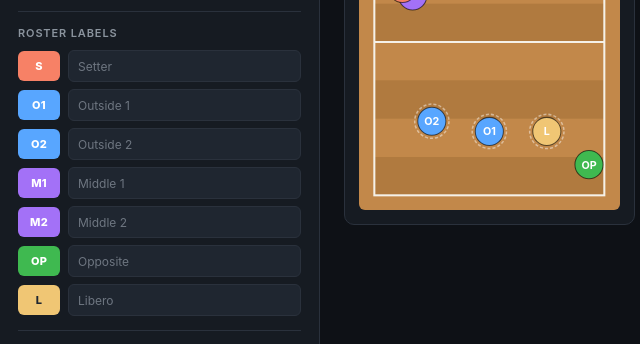
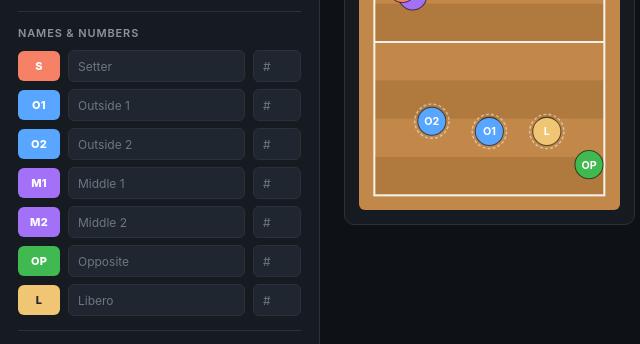
Before and after one commit to timbergeron/sr, a plain HTML site: page index.html in a window 1280 px wide. Shown: the part 456-800 px from the top of the page, 0-640 px from the left. Drawn offline with nearby package versions, Linux system fonts and the light colour scheme.

Commit message:
Preserve full player names and separate jersey numbers in shared setups

```diff
--- a/app.js
+++ b/app.js
@@ -13,6 +13,7 @@ const state = {
   passerCount: 3,
   passers: new Set(['L', 'O1', 'O2']), // canonical position ids ('L' for libero)
   playerLabels: {},
+  playerNumbers: {},
   showHints: true,
   showBackrowMAsL: true,
   showSpotNumbers: false,
@@ -44,6 +45,11 @@ function cleanedPlayerLabels() {
   return labels;
 }
 
+function cleanedPlayerNumbers() {
+  return Object.fromEntries(Object.entries(state.playerNumbers)
+    .filter(([id, number]) => SR.ROLES[id] && /^[0-9]{1,2}$/.test(number)));
+}
+
 function roundCoord(value) {
   return Math.round(value * 1000) / 1000;
 }
@@ -69,7 +75,8 @@ function buildSharePayload() {
       backrowMAsL: state.showBackrowMAsL,
       spotNumbers: state.showSpotNumbers
     },
-    positions: currentPositionPayload()
+    positions: currentPositionPayload(),
+    ...(Object.keys(cleanedPlayerNumbers()).length ? {numbers: cleanedPlayerNumbers()} : {})
   };
 }
 
@@ -176,7 +183,14 @@ function loadSharedStateFromUrl() {
     state.playerLabels = {};
     if (payload.labels && typeof payload.labels === 'object') {
       for (const [id, value] of Object.entries(payload.labels)) {
-        if (SR.ROLES[id]) state.playerLabels[id] = String(value).slice(0, 10);
+        if (SR.ROLES[id]) state.playerLabels[id] = Array.from(String(value)).slice(0, 64).join('');
+      }
+    }
+
+    state.playerNumbers = {};
+    for (const [id, value] of Object.entries(payload.numbers || {})) {
+      if (SR.ROLES[id] && typeof value === 'string' && /^[0-9]{1,2}$/.test(value)) {
+        state.playerNumbers[id] = value;
       }
     }
 
@@ -465,7 +479,7 @@ function renderRosterLabels() {
   const roster = document.getElementById('roster-labels');
   roster.innerHTML = '';
   for (const id of availablePassers(state.system)) {
-    const row = document.createElement('label');
+    const row = document.createElement('div');
     row.className = 'roster-row';
 
     const role = SR.ROLES[id];
@@ -475,10 +489,10 @@ function renderRosterLabels() {
 
     const input = document.createElement('input');
     input.type = 'text';
-    input.maxLength = 10;
+    input.maxLength = 64;
     input.value = state.playerLabels[id] || '';
     input.placeholder = role.tag;
-    input.setAttribute('aria-label', `Custom label for ${role.tag}`);
+    input.setAttribute('aria-label', `Full name for ${role.tag}`);
     input.autocomplete = 'off';
     input.spellcheck = false;
     input.addEventListener('input', () => {
@@ -488,8 +502,22 @@ function renderRosterLabels() {
       scheduleShareUrlSync();
     });
 
+    const number = document.createElement('input');
+    number.type = 'text';
+    number.inputMode = 'numeric';
+    number.maxLength = 2;
+    number.placeholder = '#';
+    number.value = state.playerNumbers[id] || '';
+    number.setAttribute('aria-label', `Jersey number for ${role.tag}`);
+    number.addEventListener('input', () => {
+      number.value = number.value.replace(/[^0-9]/g, '').slice(0, 2);
+      state.playerNumbers[id] = number.value;
+      renderCourts();
+      scheduleShareUrlSync();
+    });
     row.appendChild(code);
     row.appendChild(input);
+    row.appendChild(number);
     roster.appendChild(row);
   }
 }
@@ -503,6 +531,7 @@ function renderCourts() {
       passerSet: state.passers,
       showSpotNumbers: state.showSpotNumbers,
       playerLabels: state.playerLabels,
+      playerNumbers: state.playerNumbers,
       onPositionsChange: scheduleShareUrlSync
     });
   }
--- a/court.js
+++ b/court.js
@@ -201,7 +201,9 @@ function chipFontSize(label) {
 function renderPlayer(parent, zone, occ, pos, opts) {
   const role = SR.ROLES[occ.id];
   const playerLabels = opts.playerLabels || {};
-  const displayLabel = playerDisplayLabel(occ.id, playerLabels);
+  const fullLabel = playerDisplayLabel(occ.id, playerLabels);
+  const displayLabel = (opts.playerNumbers || {})[occ.id]
+    || (fullLabel.length <= 5 ? fullLabel : role.label);
   const g = svg('g', {
     class: 'player',
     'data-zone': zone,
--- a/index.html
+++ b/index.html
@@ -52,7 +52,7 @@
     </section>
 
     <section class="control-group">
-      <h2>Roster Labels</h2>
+      <h2>Names &amp; numbers</h2>
       <div class="roster-labels" id="roster-labels"></div>
     </section>
 
--- a/styles.css
+++ b/styles.css
@@ -172,7 +172,7 @@ html, body {
 }
 .roster-row {
   display: grid;
-  grid-template-columns: 42px 1fr;
+  grid-template-columns: 42px minmax(0, 1fr) 48px;
   align-items: center;
   gap: 8px;
 }
```
